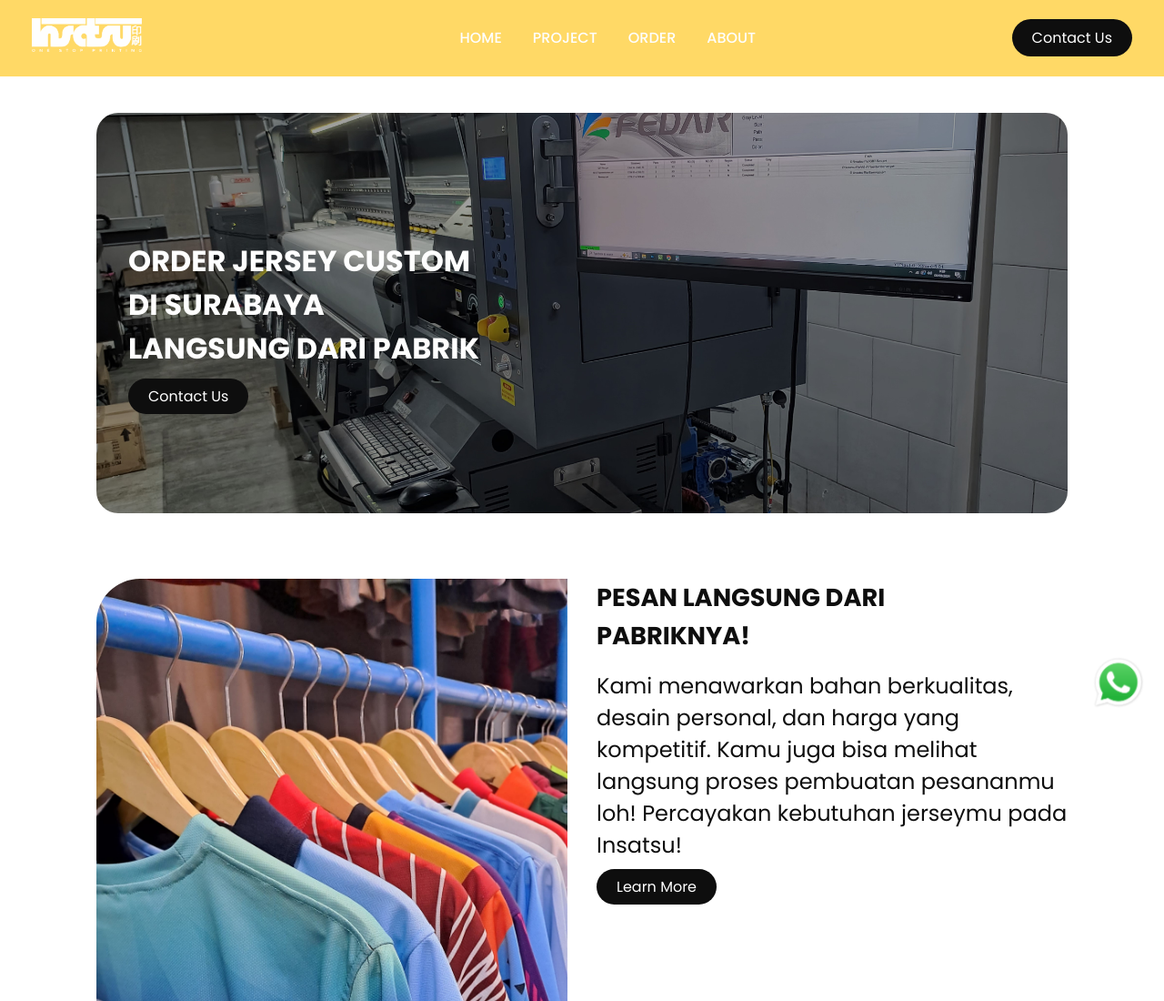
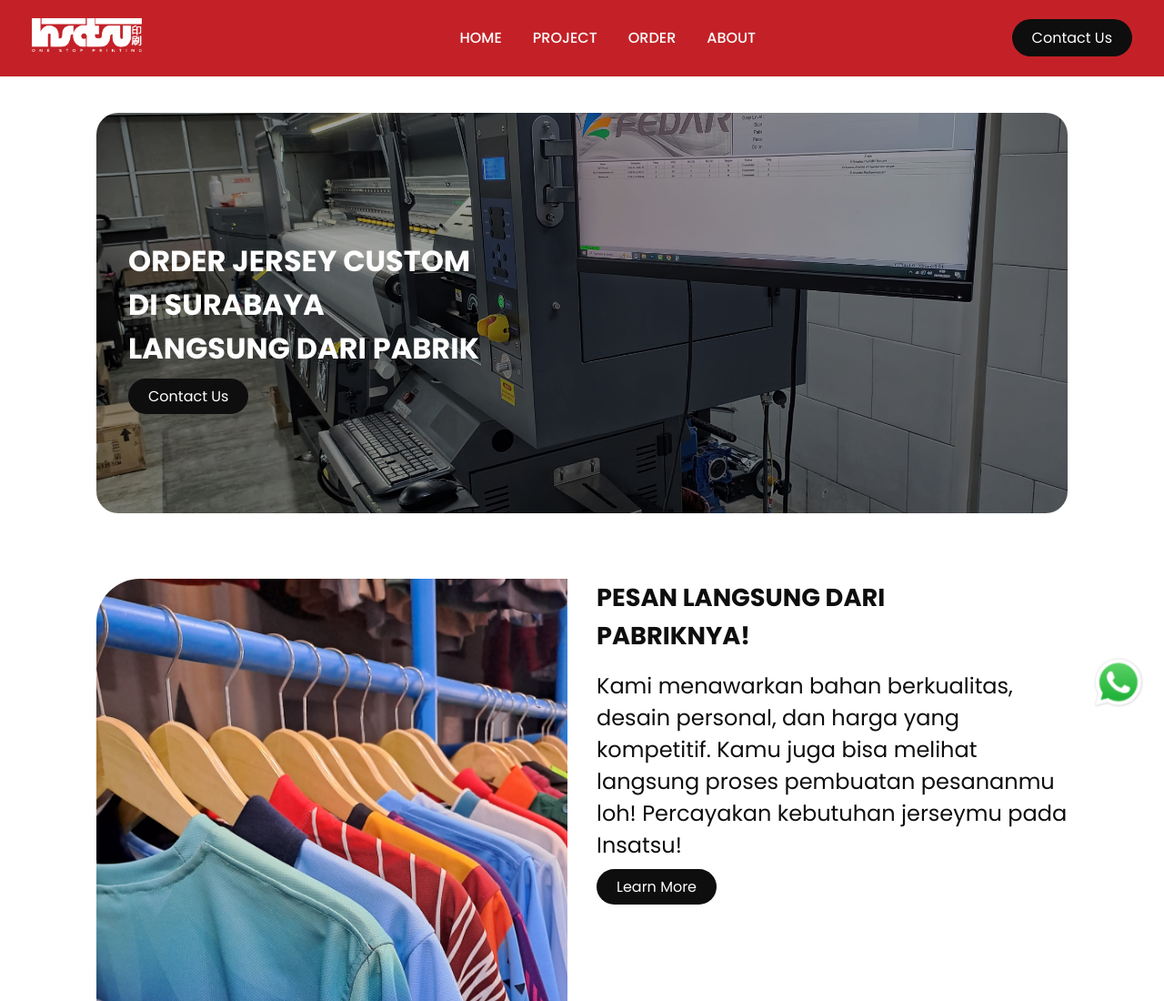
Before and after one commit to MuhammadSumbul/Insatsu_Jersey, a plain HTML site: page index.html in a window 1280 px wide. Shown: the top 1100 px of the page at 91% size. Drawn offline with nearby package versions, Linux system fonts and the light colour scheme.

Commit message:
Update style.css

```diff
--- a/style.css
+++ b/style.css
@@ -37,7 +37,7 @@ section {
 header{
     display: block;
     width: 100%;
-    background: var(--second-color);
+    background: var(--main-color);
     position: sticky;
     top: 0;
     left: 0;
```
